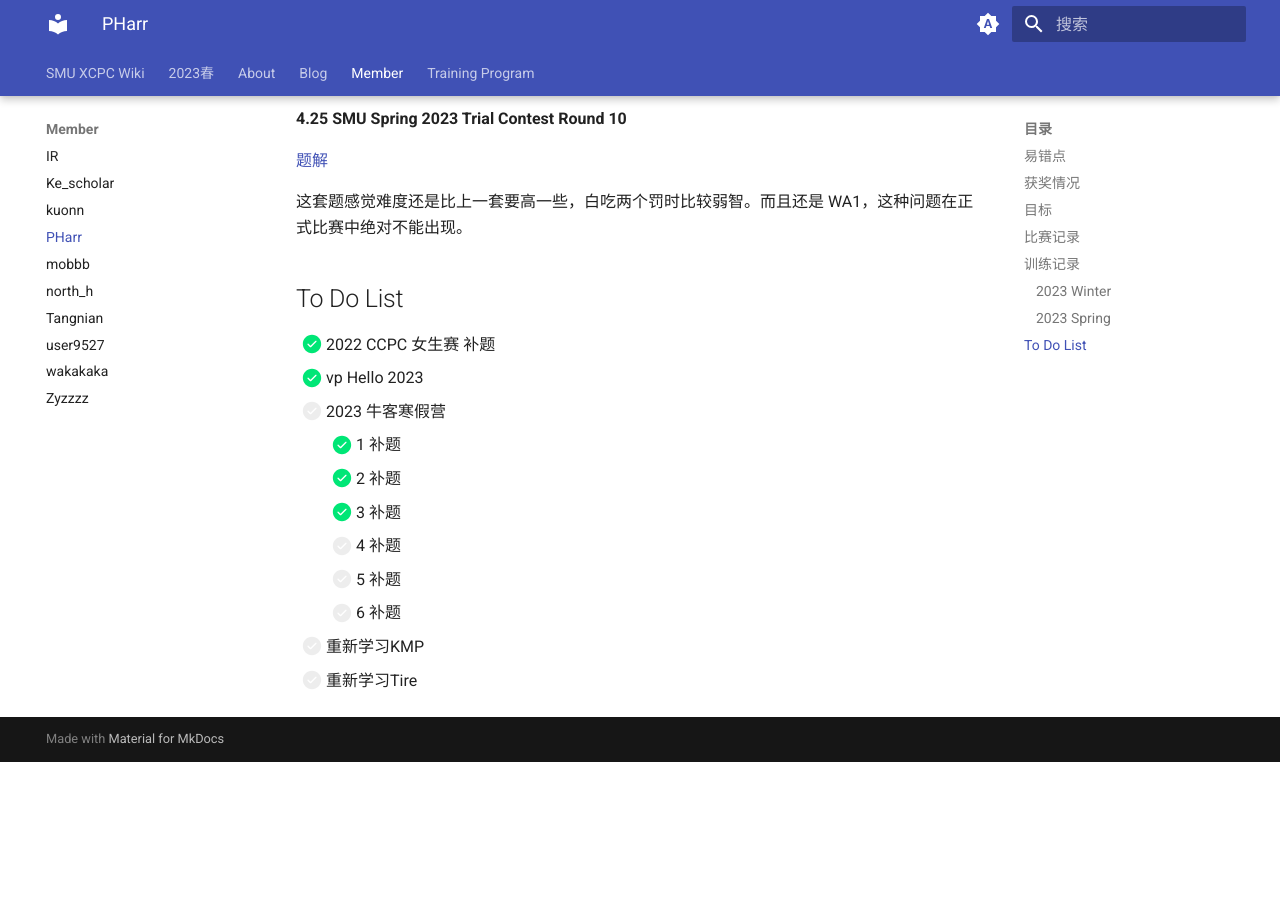
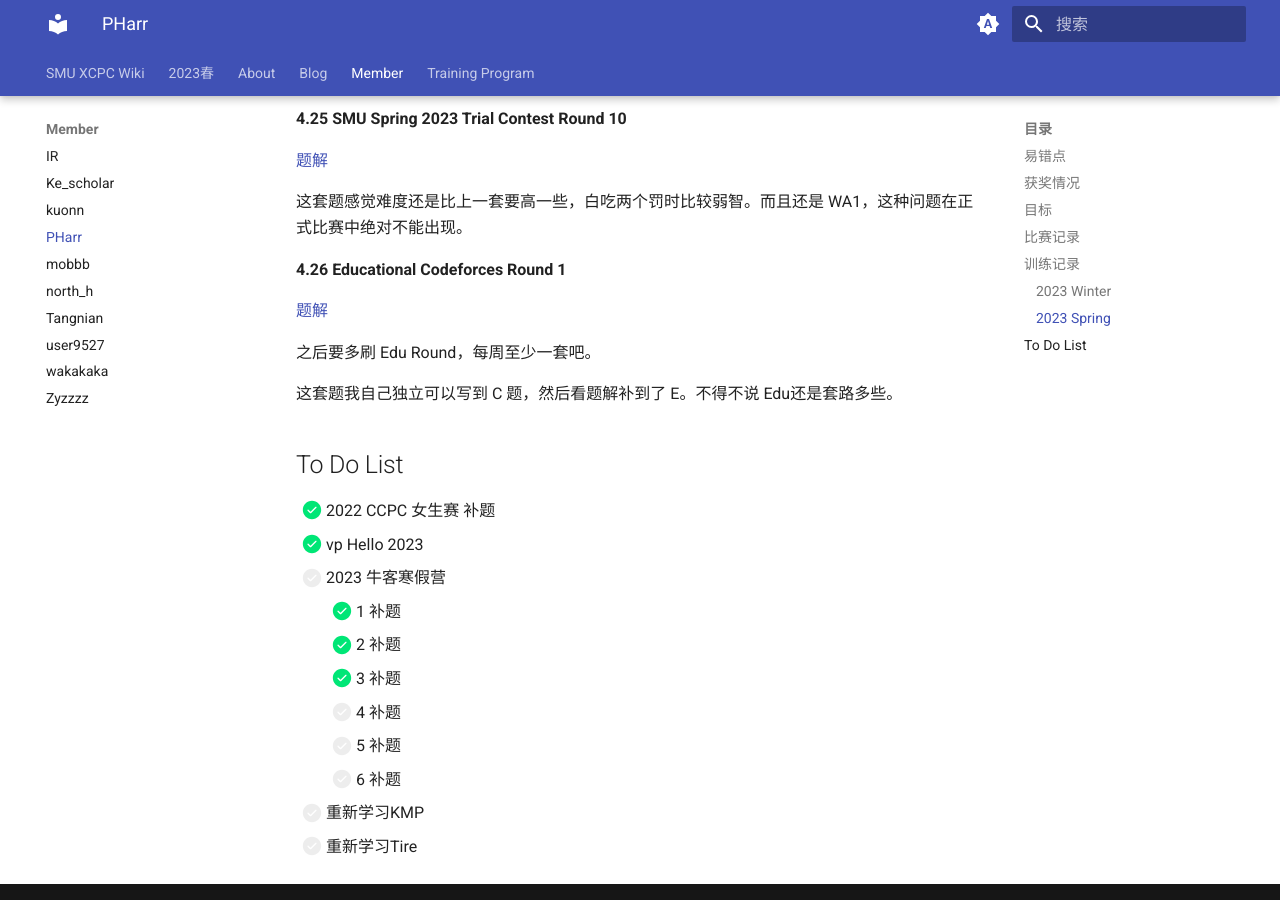
Before and after one commit to SMU-XCPC/wiki, an MkDocs documentation site: the page built from docs/Member/PHarr.md, in a window 1280 px wide and 900 px high, scrolled down 7538 px. Built offline with MkDocs 1.6.1 and Material for MkDocs 9.7.7, drawn with Linux system fonts in a browser that asks for light colours; before the commit the page ends 8300 px from its top, so only the background shows below that.

Commit message:
Update PHarr.md

```diff
--- a/docs/Member/PHarr.md
+++ b/docs/Member/PHarr.md
@@ -302,6 +302,14 @@ L3-1被假题意演了，最近几次的发挥都还算值比较稳定的可以
 
 这套题感觉难度还是比上一套要高一些，白吃两个罚时比较弱智。而且还是 WA1，这种问题在正式比赛中绝对不能出现。
 
+**4.26 Educational Codeforces Round 1**
+
+[题解](https://www.cnblogs.com/PHarr/p/17364305.html)
+
+之后要多刷 Edu Round，每周至少一套吧。
+
+这套题我自己独立可以写到 C 题，然后看题解补到了 E。不得不说 Edu还是套路多些。
+
 ## To Do List
 
 - [x] 2022 CCPC 女生赛 补题
```
